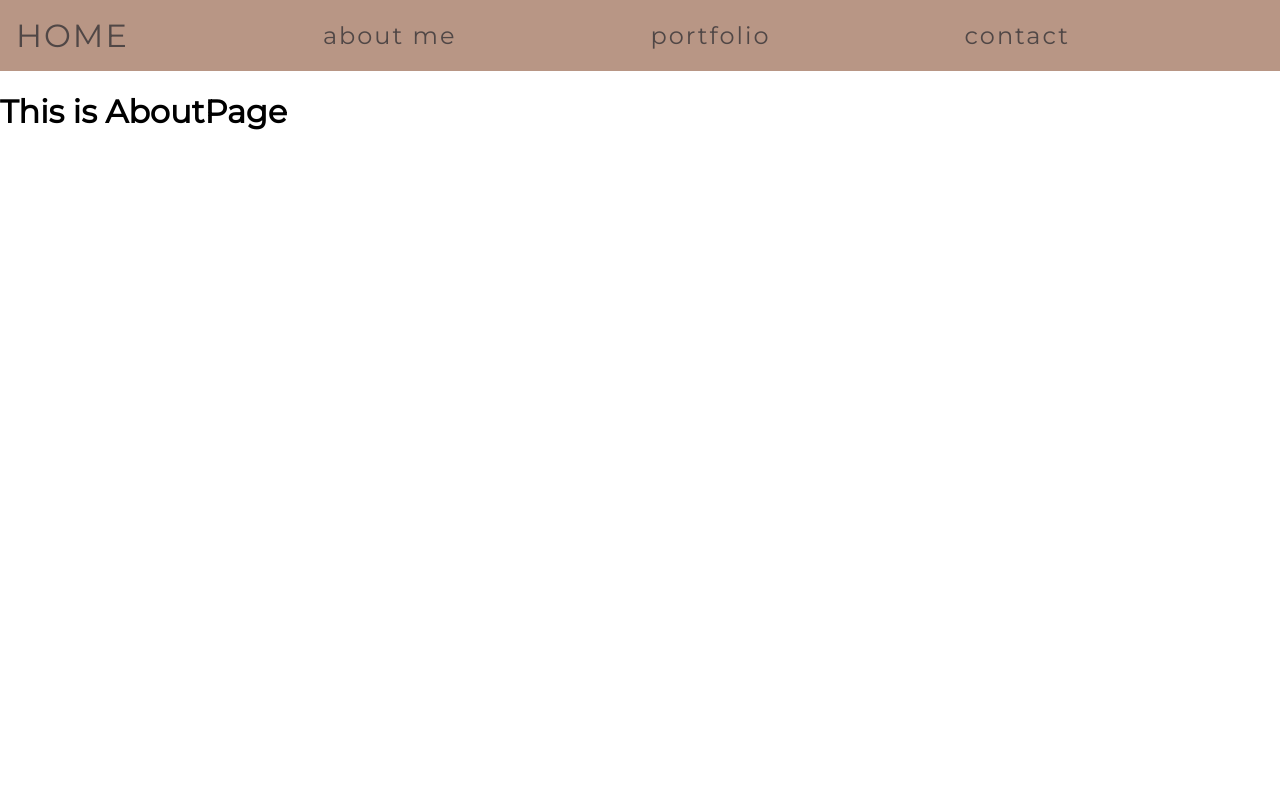
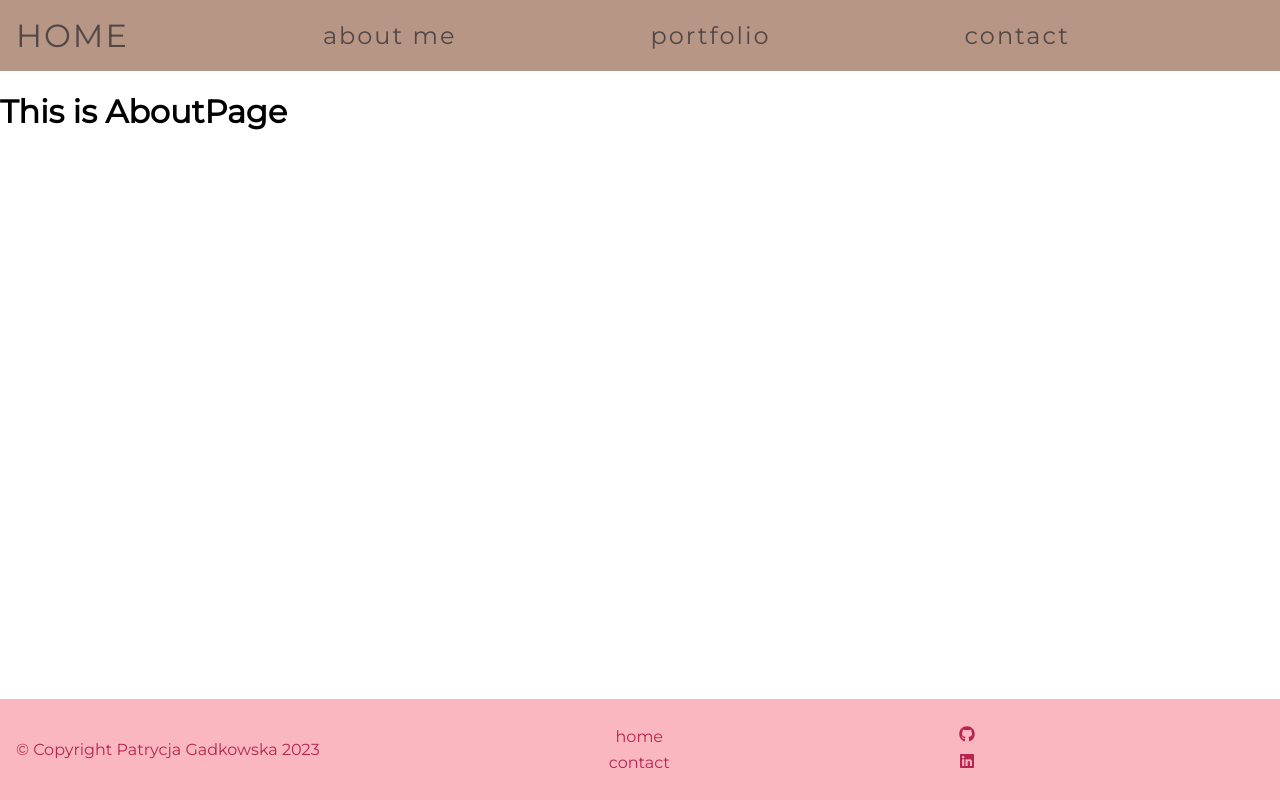
Before and after one commit to patrycjagadkowska/portfolio-page, a React (Create React App) app: page /about in a window 1280 px wide. Built offline with nearby package versions, Linux system fonts and the light colour scheme.

Commit message:
add footer

```diff
--- a/package.json
+++ b/package.json
@@ -8,6 +8,7 @@
     "@testing-library/user-event": "^13.5.0",
     "react": "^18.2.0",
     "react-dom": "^18.2.0",
+    "react-icons": "^4.7.1",
     "react-router": "^6.8.0",
     "react-router-dom": "^6.8.0",
     "react-scripts": "5.0.1",
--- /dev/null
+++ b/src/components/Footer/Footer.js
@@ -0,0 +1,16 @@
+import FooterNav from './FooterNav';
+
+import classes from './styles/Footer.module.css';
+
+const Footer = () => {
+    return (
+        <footer className={classes.footer}>
+            <div className={classes['footer__copyright']}>
+                <span>&copy; Copyright Patrycja Gadkowska 2023</span>
+            </div>
+            <FooterNav />
+        </footer>
+    );
+};
+
+export default Footer;
--- /dev/null
+++ b/src/components/Footer/FooterNav.js
@@ -0,0 +1,33 @@
+import { Link, NavLink } from "react-router-dom"
+import { FaGithub, FaLinkedin } from 'react-icons/fa';
+
+import classes from './styles/FooterNav.module.css';
+
+const FooterNav = () => {
+    return (
+        <nav className={classes['footer-nav']}>
+            <ul className={classes['footer-nav__main-nav']}>
+                <li className={classes['footer-nav__main-nav--link']}>
+                    <NavLink to='/'>home</NavLink>
+                </li>
+                <li className={classes['footer-nav__main-nav--link']}>
+                    <NavLink to='contact'>contact</NavLink>
+                </li>
+            </ul>
+            <ul className={classes['footer-nav__links']}>
+                <li className={classes['footer-nav__link']}>
+                    <Link to='https://github.com'>
+                        <FaGithub />
+                    </Link>
+                </li>
+                <li className={classes['footer-nav__link']}>
+                    <Link to='https://linkedin.com'>
+                        <FaLinkedin />
+                    </Link>
+                </li>
+            </ul>
+        </nav>
+    );
+};
+
+export default FooterNav;
--- /dev/null
+++ b/src/components/Footer/styles/Footer.module.css
@@ -0,0 +1,30 @@
+.footer {
+    display: -webkit-box;
+    display: -webkit-flex;
+    display: -moz-box;
+    display: flex;
+    background: #FBB7C0;
+    padding: 1rem 1rem 0 1rem;
+    flex-direction: column;
+    align-items: center;
+    position: absolute;
+    bottom: 0;
+    width: 100%;
+}
+
+.footer__copyright {
+    padding: 0 0 1rem 0;
+    color: #B6244F;
+}
+
+@media (min-width: 769px) {
+    .footer {
+        flex-direction: row;
+        justify-content: space-evenly;
+        padding: 1rem;
+    }
+
+    .footer__copyright {
+        padding: 0;
+    }
+}
--- /dev/null
+++ b/src/components/Footer/styles/FooterNav.module.css
@@ -0,0 +1,44 @@
+.footer-nav {
+    display: -webkit-box;
+    display: -webkit-flex;
+    display: -moz-box;
+    display: flex;
+    flex-direction: column;
+    flex-grow: 1;
+    justify-content: space-between;
+    align-items: center;
+}
+
+.footer-nav__main-nav {
+    display: -webkit-box;
+    display: -webkit-flex;
+    display: -moz-box;
+    display: flex;
+    flex-direction: column;
+    align-items: center;
+}
+
+.footer-nav__main-nav,
+.footer-nav__links {
+    margin: 0.5rem 0;
+    padding: 0;
+    list-style-type: none;
+}
+
+.footer-nav__main-nav--link,
+.footer-nav__link {
+    padding: 0.2rem 0;
+}
+
+.footer-nav__main-nav--link a,
+.footer-nav__link a {
+    text-decoration: none;
+    color: #B6244F;
+}
+
+@media (min-width: 769px) {
+    .footer-nav {
+        flex-direction: row;
+        justify-content: space-evenly;
+    }
+}
--- a/src/components/Layout/Layout.js
+++ b/src/components/Layout/Layout.js
@@ -1,6 +1,7 @@
 import { Outlet } from "react-router"
 
 import Header from "../Header/Header";
+import Footer from "../Footer/Footer";
 
 const Layout = () => {
     return (
@@ -10,7 +11,7 @@ const Layout = () => {
                 <Outlet />
             </main>
             <aside />
-            <footer />
+            <Footer />
         </>
     );
 };
--- a/src/index.css
+++ b/src/index.css
@@ -1,8 +1,13 @@
 * {
   box-sizing: border-box;
+}
+
+html {
+  height: 100%;
 }
 
 body {
   margin: 0;
   font-family: 'Montserrat', sans-serif;
+  height: 100%;
 }
```
Also changed, not shown: 1 other file (tests, documents, lock files or other folders).
